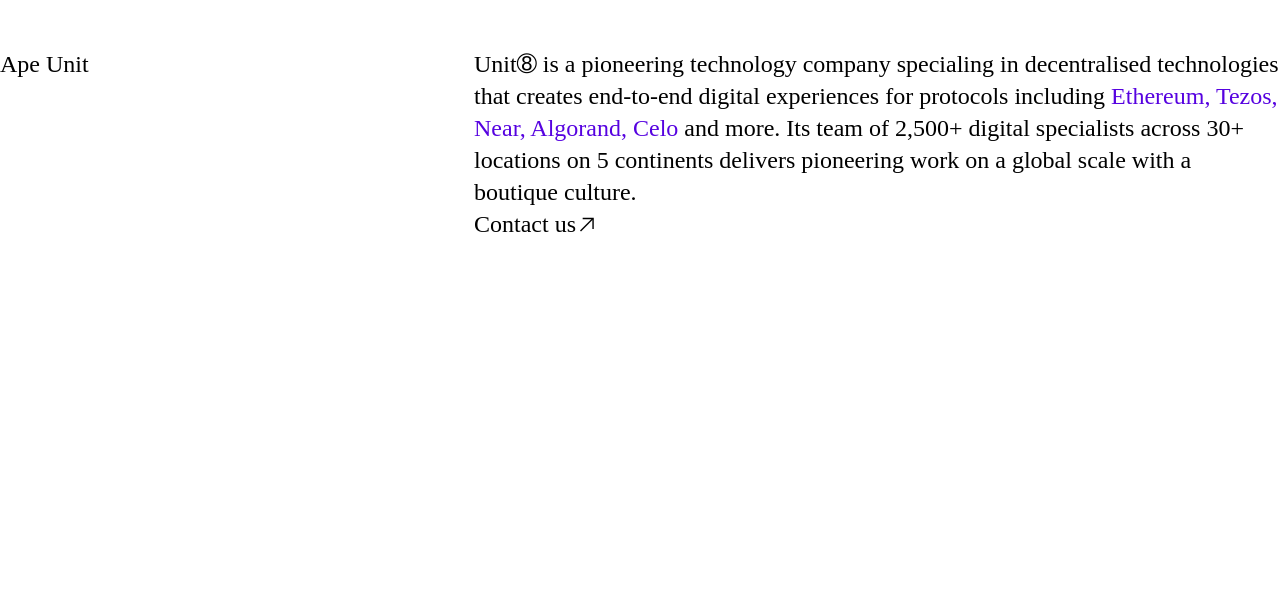
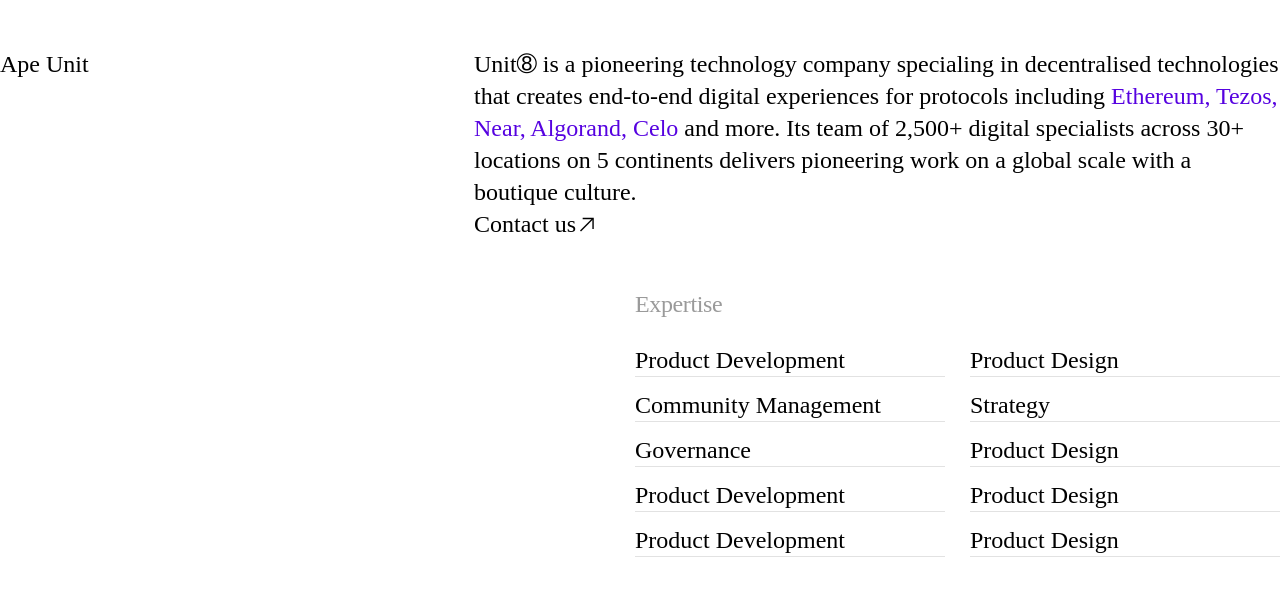
Before and after one commit to TheGymRwanda/zzz-unit8-orange, a Next.js app: page / in a window 1280 px wide. Shown: the top 596 px of the page. Built offline with nearby package versions, Linux system fonts and the light colour scheme; a web font is replaced by a local one.

Commit message:
feat: add expertise section to entry file

```diff
--- a/pages/index.jsx
+++ b/pages/index.jsx
@@ -1,7 +1,9 @@
+import Expertise from "../components/sections/Expertise";
+
 export default function Home() {
   return (
     <>
-
+      <Expertise />
     </>
   )
 }
```
